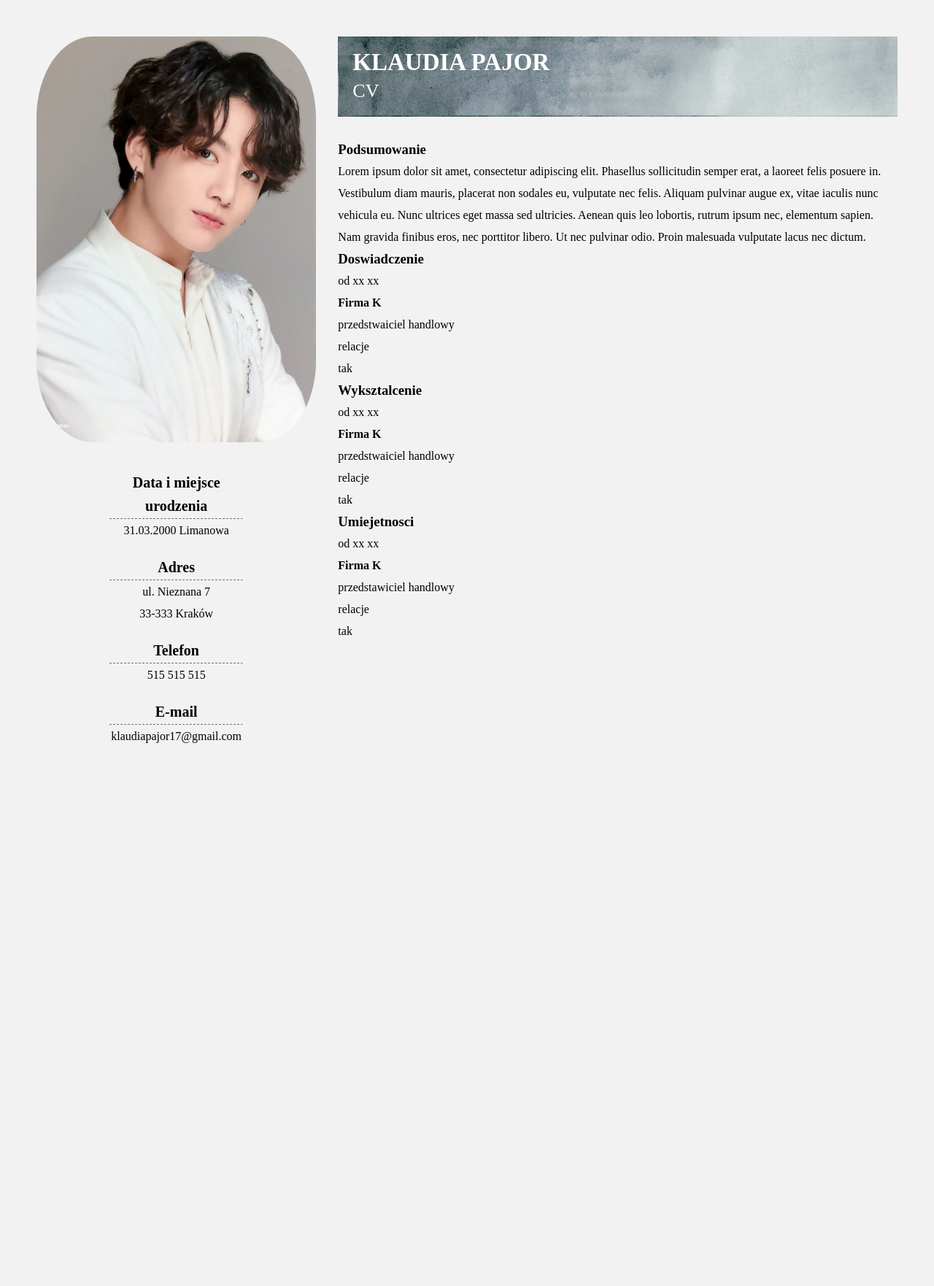
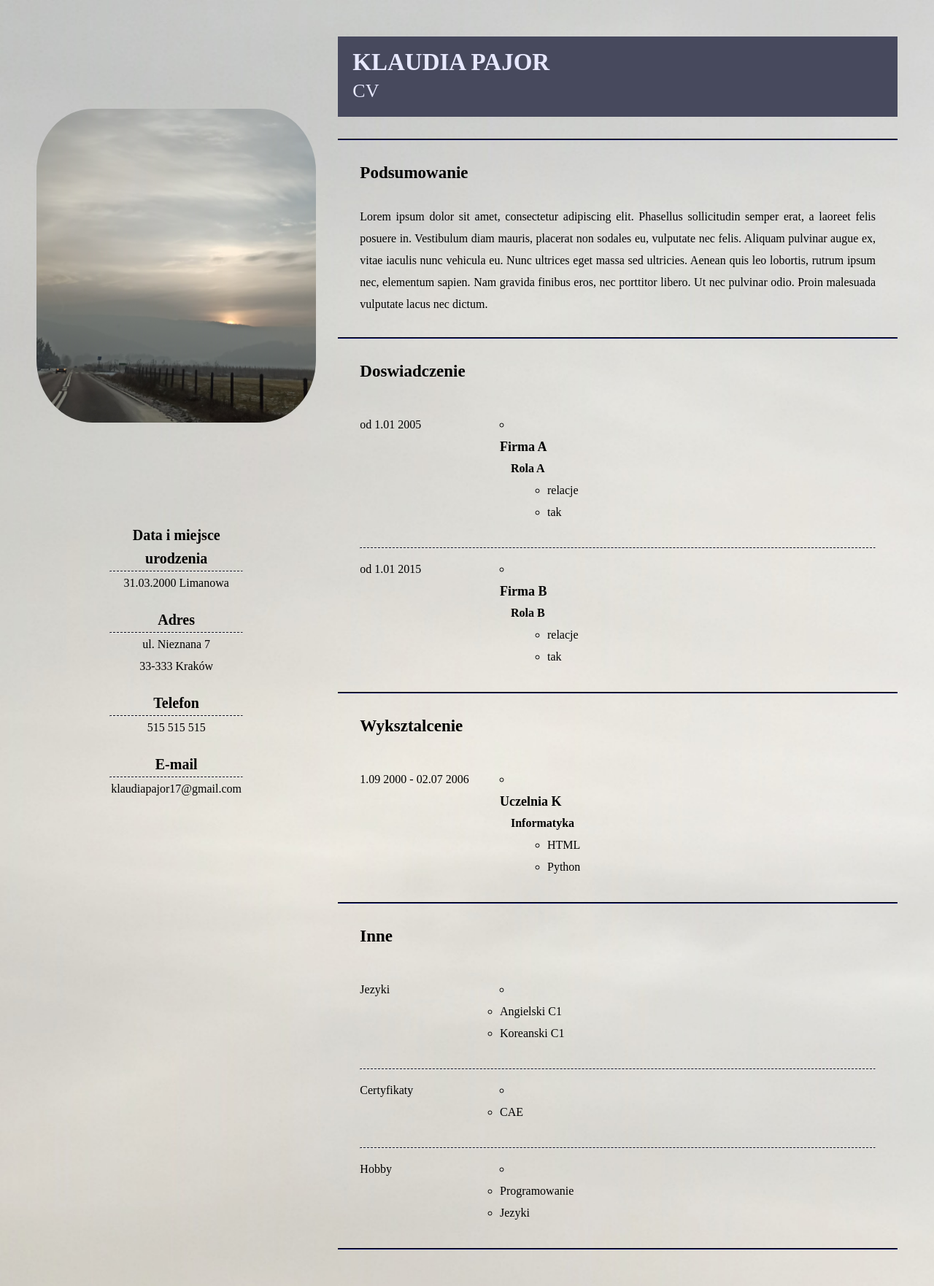
Before and after one commit to KlaudiaToJa/KlaudiaToJa.github.io, a PHP site: page / in a window 1280 px wide. Shown: the whole page at 73% size. Before the commit the page ends 1018 px from the top, so only its background shows below. Run offline with PHP 8.4, Linux system fonts and the light colour scheme; some web fonts are replaced.

Commit message:
wersja 2

```diff
--- a/index.html
+++ b/index.html
@@ -11,7 +11,6 @@
                     <h1>Klaudia Pajor</h1>
                     <h2>CV</h2>
                 </section>
-                <!-- zrobic osobne section dla kazdej sekcji!!-->
                 <section class="dane">
                     <section class="el">
                             <a class="nazwa-elementu">Data i miejsce urodzenia</a>
@@ -38,7 +37,8 @@
                     </section>
                 </section>
                 <section class="tekst">
-                    <section class="podsumowanie">
+                    <hr>
+                    <section class="tekst-skladowa">
                             <h3>Podsumowanie</h3>
                             <p>Lorem ipsum dolor sit amet, consectetur adipiscing elit.
                                 Phasellus sollicitudin semper erat, a laoreet felis posuere in.
@@ -50,36 +50,87 @@
                                 Ut nec pulvinar odio.
                                 Proin malesuada vulputate lacus nec dictum.</p>
                     </section>
-                    <section class="doswiadczenie">
+                    <hr>
+                    <section class="tekst-skladowa">
                             <h3>Doswiadczenie</h3>
-                            <li class="data">od xx xx</li>
-                            <li class="firma">
-                                <h4>Firma K</h4>
-                                <a class="rola">przedstwaiciel handlowy</a>
+                            <section class="tab">
+                                <a class="naz">od 1.01 2005</a>
+                                <li class="szczegoly">
+                                    <h4>Firma A</h4>
+                                    <a class="rola">
+                                        <h5>Rola A</h5>
+                                        <ul>
                                             <li>relacje</li>
                                             <li>tak</li>
+                                        </ul>
+                                    </a>
                                 </li>
                             </section>
-                    <section class="wyksztalcenie">
-                            <h3>Wyksztalcenie</h3>
-                            <li class="data">od xx xx</li>
-                            <li class="instytucja">
-                                <h4>Firma K</h4>
-                                <a class="rola">przedstwaiciel handlowy</a>
+                            <hr>
+                            <section class="tab">
+                                <a class="naz">od 1.01 2015</a>
+                                <li class="szczegoly">
+                                    <h4>Firma B</h4>
+                                    <a class="rola">
+                                        <h5>Rola B</h5>
+                                        <ul>
                                             <li>relacje</li>
                                             <li>tak</li>
+                                        </ul>
+                                    </a>
                                 </li>
                             </section>
-                    <section class="umiejetnosci">
-                            <h3>Umiejetnosci</h3>
-                            <li class="nazwa">od xx xx</li>
+                    </section>
+                    <hr>
+                    <section class="tekst-skladowa">
+                            <h3>Wyksztalcenie</h3>
+                            <section class="tab">
+                                <a class="naz">1.09 2000 - 02.07 2006</a>
                                 <li class="szczegoly">
-                                <h4>Firma K</h4>
-                                <a class="rola">przedstawiciel handlowy</a>
-                                <li>relacje</li>
-                                <li>tak</li>
+                                    <h4>Uczelnia K</h4>
+                                    <a class="rola">
+                                        <h5>Informatyka</h5>
+                                        <ul>
+                                            <li>HTML</li>
+                                            <li>Python</li>
+                                        </ul>
+                                    </a>
                                 </li>
                             </section>
+                    </section>
+                    <hr>
+                    <section class="tekst-skladowa">
+                            <h3>Inne</h3>
+                            <section class="tab">
+                                <a class="nazwa">Jezyki</a>
+                                <li class="szczegoly">
+                                    <ul>
+                                        <li>Angielski C1</li>
+                                        <li>Koreanski C1</li>
+                                    </ul>
+                                </li>
+                            </section>
+                            <hr>
+                            <section class="tab">
+                                <a class="nazwa">Certyfikaty</a>
+                                <li class="szczegoly">
+                                    <ul>
+                                        <li>CAE</li>
+                                    </ul>
+                                </li>
+                            </section>
+                            <hr>
+                            <section class="tab">
+                                <a class="nazwa">Hobby</a>
+                                <li class="szczegoly">
+                                    <ul>
+                                        <li>Programowanie</li>
+                                        <li>Jezyki</li>
+                                    </ul>
+                                </li>
+                            </section>
+                    </section>
+                    <hr>
                 </section>
             <section class="zdjecie">
                 <img src="obr.jpg" alt="obrazek" width="400">
--- a/main.css
+++ b/main.css
@@ -4,13 +4,13 @@
 {
     margin: 0;
     padding: 0;
-    list-style: none;
     font-family: 'Shippori Mincho B1', serif;
 }
 
 body
 {
-    background-color: #F2F2F2;
+    background-image: url("bcg.jpg");
+    background-size: cover;
     font-size: 16px;
     line-height: 30px;
 }
@@ -27,6 +27,24 @@ h2
 {
     font-weight: 500;
     font-size: 26px;
+}
+
+h3
+{
+    font-size: 23px;
+    padding-bottom: 30px;
+    padding-top: 30px;
+}
+
+h4
+{
+    font-size: 18px;
+}
+
+h5
+{
+    font-size: 16px;
+    padding-left: 15px;
 }
 
 article
@@ -48,10 +66,12 @@ article
 .header
 {
     grid-area: header;
+    display: flex;
+    flex-direction: column;
     padding-bottom: 30px;
-    color: white;
+    color: #e7e8ff;
     padding: 20px;
-    background-image: url('bcg.jpg');
+    background-color:#47495d;
 }
 
 .dane
@@ -64,11 +84,13 @@ article
 .tekst
 {
     grid-area: tekst;
+    text-align: justify;
 }
 
 .zdjecie
 {
     grid-area: zdjecie;
+    margin: auto;
 }
 
 .dane .nazwa-elementu
@@ -79,7 +101,7 @@ article
 
 .el hr
 {
-    border-top: 1px dashed #727272;
+    border-top: 1px dashed #01031a;
 }
 
 .el
@@ -94,3 +116,64 @@ img
     max-width: 100%;
     height: auto;
 }
+
+.tekst-skladowa
+{
+    padding-left: 30px;
+    padding-right: 30px;
+}
+
+.tekst > hr
+{
+    border-color: #01031a;
+}
+
+.tekst-skladowa > hr
+{
+    border-top: 1px dashed #01031a;
+}
+
+p
+{
+    font-size: 16px;
+    padding-bottom: 30px;
+}
+
+.tab
+{
+    display: grid;
+    grid-template-columns: 1fr 3fr;
+    grid-template-rows: auto;
+    grid-gap: 20px;
+    grid-template-areas:
+    "naz zawart";
+    text-align: left;
+    padding-bottom: 13px;
+    padding-top: 13px;
+}
+
+.tab > .nazwa
+{
+    grid-area: naz;
+}
+
+.tab > .szczegoly
+{
+    grid-area: zawart;
+    padding-bottom: 20px;
+}
+
+.rola > ul
+{
+    padding-left: 65px;
+}
+
+li
+{
+    list-style: circle;
+}
+
+.element > li
+{
+    list-style: none;
+}
```
Also changed, not shown: bcg.jpg, obr.jpg. Lines whose indentation alone changed are shown as unchanged.
